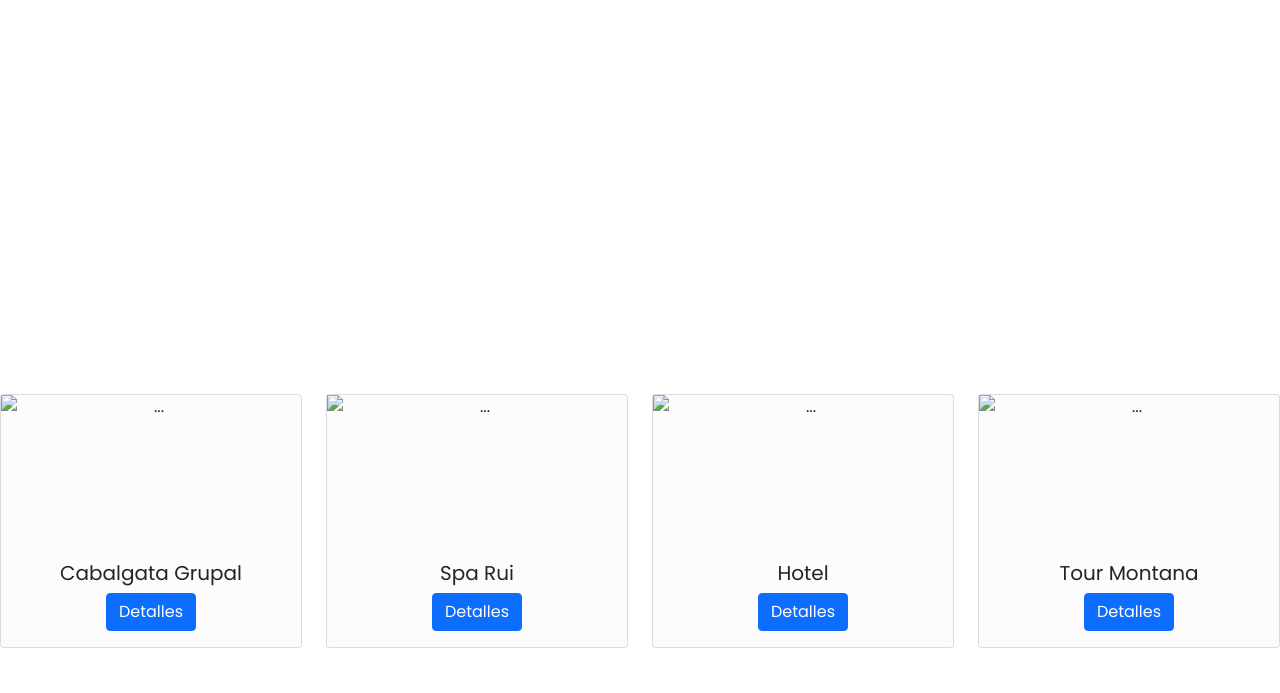
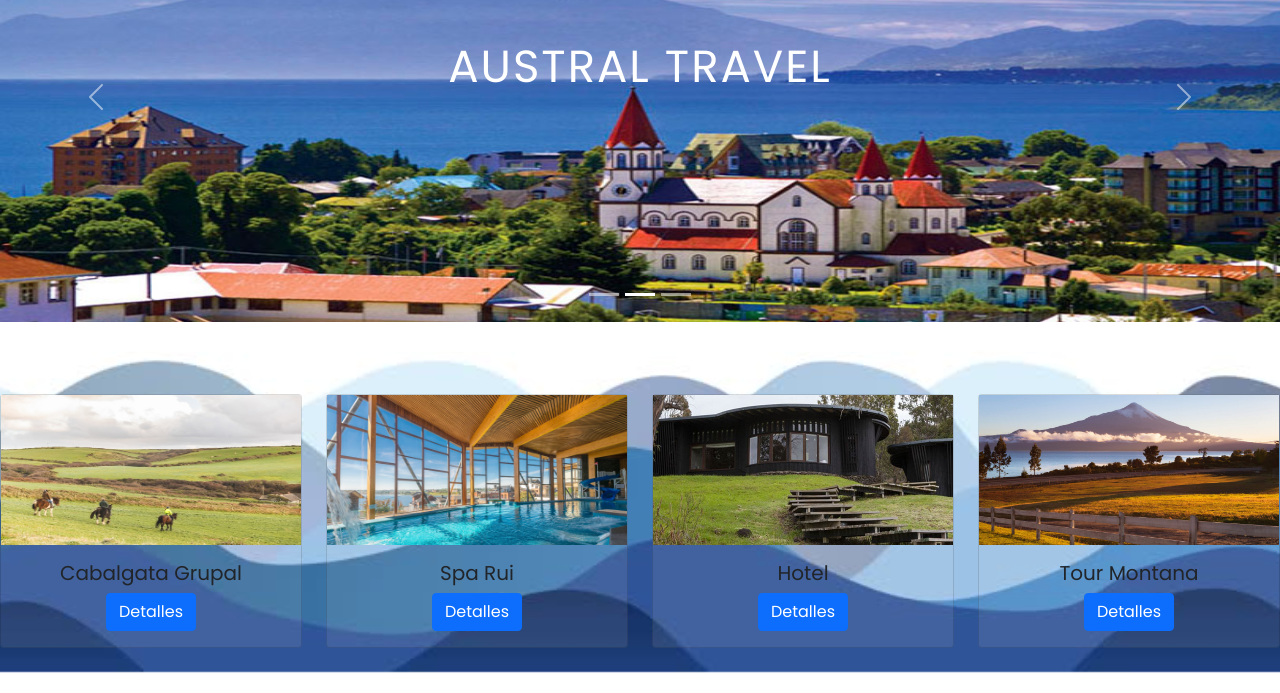
Before and after one commit to jimecollante/viajeschile, a plain HTML site: page index.html in a window 1280 px wide. Shown: the part 128-821 px from the top of the page. Drawn offline with nearby package versions, Linux system fonts and the light colour scheme; files that its build step writes are made by us from their sources; a script that the page names is missing; a web font is replaced by a local one.

Commit message:
se realiza modificacion en links e imagenes

```diff
--- a/assets/css/style.css
+++ b/assets/css/style.css
@@ -8,7 +8,7 @@
 body{
     /*font-family: 'Handlee', cursive;*/
     font-family: 'Poppins', sans-serif;
-    background-image: url(/viajeschilefinal/assets/img/nackgroud.jpg);
+    background-image: url(/viajeschile/assets/img/nackgroud.jpg);
     background-size: cover;
     background-position:center center;
     background-attachment: fixed;
--- a/index.html
+++ b/index.html
@@ -10,7 +10,7 @@
     <script src="https://kit.fontawesome.com/478eec9987.js" crossorigin="anonymous"></script>
     <title>Austral Travel</title>
     <!--css-->
-    <link rel="stylesheet" href="/viajeschilefinal/css/style.css">
+    <link rel="stylesheet" href="/viajeschile/assets/css/style.css">
     <!--googlefonts-->
     <link rel="preconnect" href="https://fonts.googleapis.com">
     <link rel="preconnect" href="https://fonts.gstatic.com" crossorigin>
@@ -52,19 +52,19 @@
     </div>
     <div class="carousel-inner">
       <div class="carousel-item active img-fluid">
-        <img id="cfoto" src="/viajeschilefinal/assets/img/R.Araucanía.jpg" class="d-block w-100 " alt="...">
+        <img id="cfoto" src="/viajeschile/assets/img/R.Araucanía.jpg" class="d-block w-100 " alt="...">
         <div class="carousel-caption d-none d-md-block">
           <h5>Austral Travel</h5>
         </div>
       </div>
       <div class="carousel-item img-fluid">
-        <img id="cfoto"src="/viajeschilefinal/assets/img/sur-de-chile.jpg" class="d-block w-100" alt="...">
+        <img id="cfoto"src="/viajeschile/assets/img/sur-de-chile.jpg" class="d-block w-100" alt="...">
         <div class="carousel-caption d-none d-md-block">
           <h5>Austral Travel</h5>
         </div>
       </div>
       <div class="carousel-item img-fluid">
-        <img id="cfoto" src="/viajeschilefinal/assets/img/volcan-osorno-11062019.jpg" class="d-block w-100" alt="...">
+        <img id="cfoto" src="/viajeschile/assets/img/volcan-osorno-11062019.jpg" class="d-block w-100" alt="...">
         <div class="carousel-caption d-none d-md-block">
           <h5>Austral Travel</h5>
         </div>
@@ -84,7 +84,7 @@
   <div class="row row-cols-1 row-cols-md-4 g-4  my-5 text-center">
     <div class="col container">
       <div id="carditem" class="card h-100">
-        <img class="cardpics"src="/viajeschilefinal/assets/img/gente-montando-caballos-campo_108072-2085.jpg" class="card-img-top img-fluid" alt="...">
+        <img class="cardpics"src="/viajeschile/assets/img/gente-montando-caballos-campo_108072-2085.jpg" class="card-img-top img-fluid" alt="...">
         <div class="card-body">
           <h5 class="card-title">Cabalgata Grupal</h5>
           <button type="button" class="btn btn-primary" data-bs-toggle="modal" data-bs-target="#caballos">
@@ -95,7 +95,7 @@
     </div>
     <div class="col">
       <div id="carditem" class="card h-100">
-        <img class="cardpics" src="/viajeschilefinal/assets/img/piscina-club-house-scaled-e1625252140929.jpg" class="card-img-top img-fluid" alt="...">
+        <img class="cardpics" src="/viajeschile/assets/img/piscina-club-house-scaled-e1625252140929.jpg" class="card-img-top img-fluid" alt="...">
         <div class="card-body">
           <h5 class="card-title">Spa Rui</h5>
           <button type="button" class="btn btn-primary" data-bs-toggle="modal" data-bs-target="#hotel">
@@ -106,7 +106,7 @@
     </div>
     <div class="col">
       <div id="carditem" class="card h-100">
-        <img class="cardpics" src="/viajeschilefinal/assets/img/Hotel-Explora-Rapa-Nui.jpg" class="card-img-top img-fluid" alt="...">
+        <img class="cardpics" src="/viajeschile/assets/img/Hotel-Explora-Rapa-Nui.jpg" class="card-img-top img-fluid" alt="...">
         <div class="card-body">
           <h5 class="card-title">Hotel</h5>
           <button type="button" class="btn btn-primary" data-bs-toggle="modal" data-bs-target="#casa">
@@ -117,7 +117,7 @@
     </div>
     <div class="col">
       <div id="carditem" class="card h-100">
-        <img class="cardpics"src="/viajeschilefinal/assets/img/volcan-osorno-11062019.jpg" class="card-img-top img-fluid" alt="...">
+        <img class="cardpics"src="/viajeschile/assets/img/volcan-osorno-11062019.jpg" class="card-img-top img-fluid" alt="...">
         <div class="card-body">
           <h5 class="card-title">Tour Montana</h5>
           <button type="button" class="btn btn-primary" data-bs-toggle="modal" data-bs-target="#montana">
@@ -315,7 +315,7 @@
     <script src="https://cdn.jsdelivr.net/npm/@popperjs/core@2.10.2/dist/umd/popper.min.js" integrity="sha384-7+zCNj/IqJ95wo16oMtfsKbZ9ccEh31eOz1HGyDuCQ6wgnyJNSYdrPa03rtR1zdB" crossorigin="anonymous"></script>
     <script src="https://cdn.jsdelivr.net/npm/bootstrap@5.1.3/dist/js/bootstrap.min.js" integrity="sha384-QJHtvGhmr9XOIpI6YVutG+2QOK9T+ZnN4kzFN1RtK3zEFEIsxhlmWl5/YESvpZ13" crossorigin="anonymous"></script>
     <!--Miscript-->
-    <script src="/viajeschilefinal/assets/js/script.js"></script>
+    <script src="/viajeschile/assets/js/script.js"></script>
 
 </body>
 </html>
```
